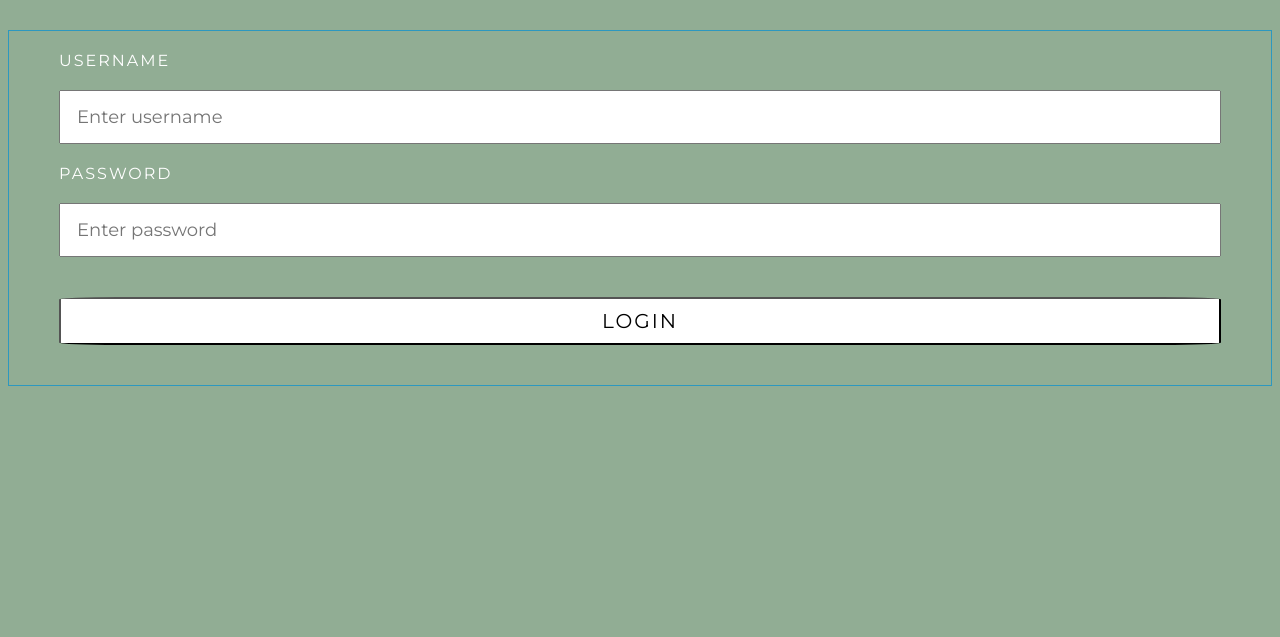
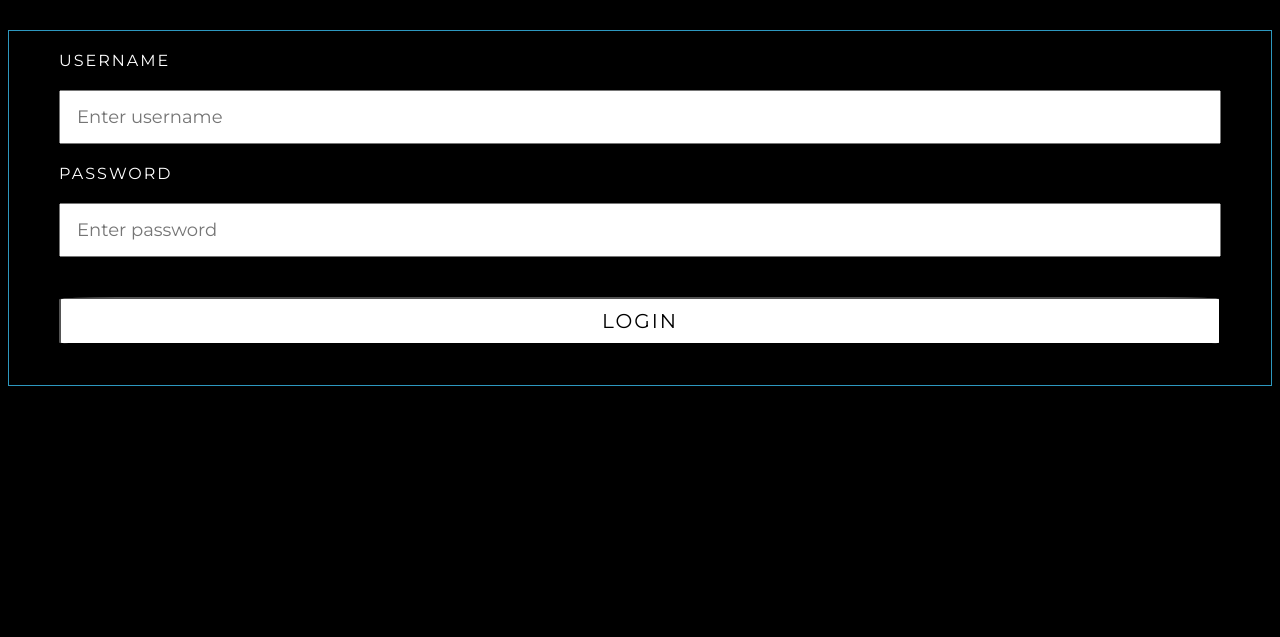
Before and after one commit to icajnj/ica.github.io, a website: page index.html in a window 1280 px wide. Shown: the part 163-800 px from the top of the page. Drawn offline with Linux system fonts and the light colour scheme.

Commit message:
changed background color of login form'

```diff
--- a/css/index.css
+++ b/css/index.css
@@ -1,7 +1,7 @@
 body {
     font-family: "Montserrat", "Helvetica Neue", Helvetica, Arial, sans-serif;
     letter-spacing: 2px;
-    background-color: #91AD94;
+    background-color: black;
 }
 
 h1 {
```
